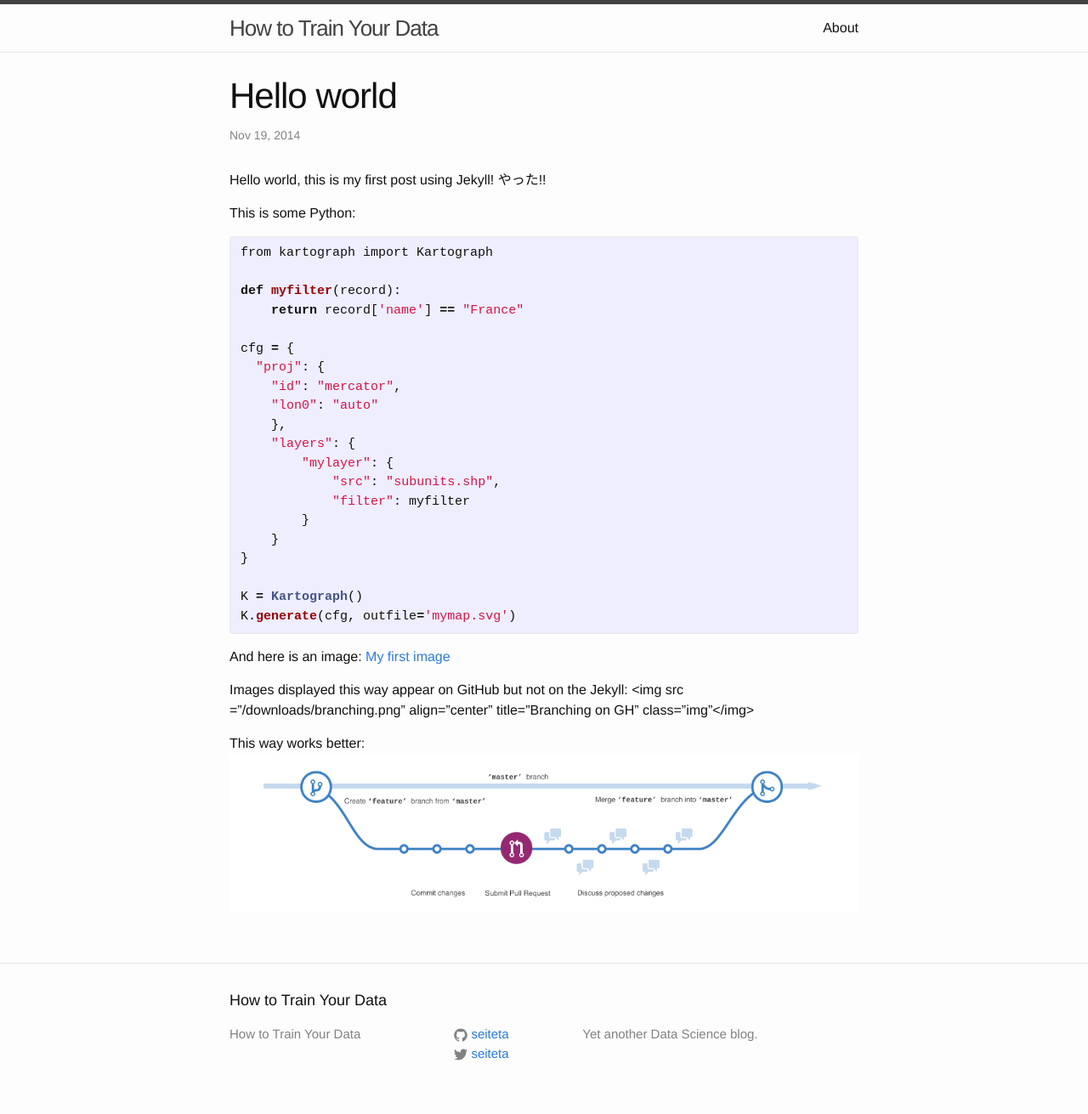
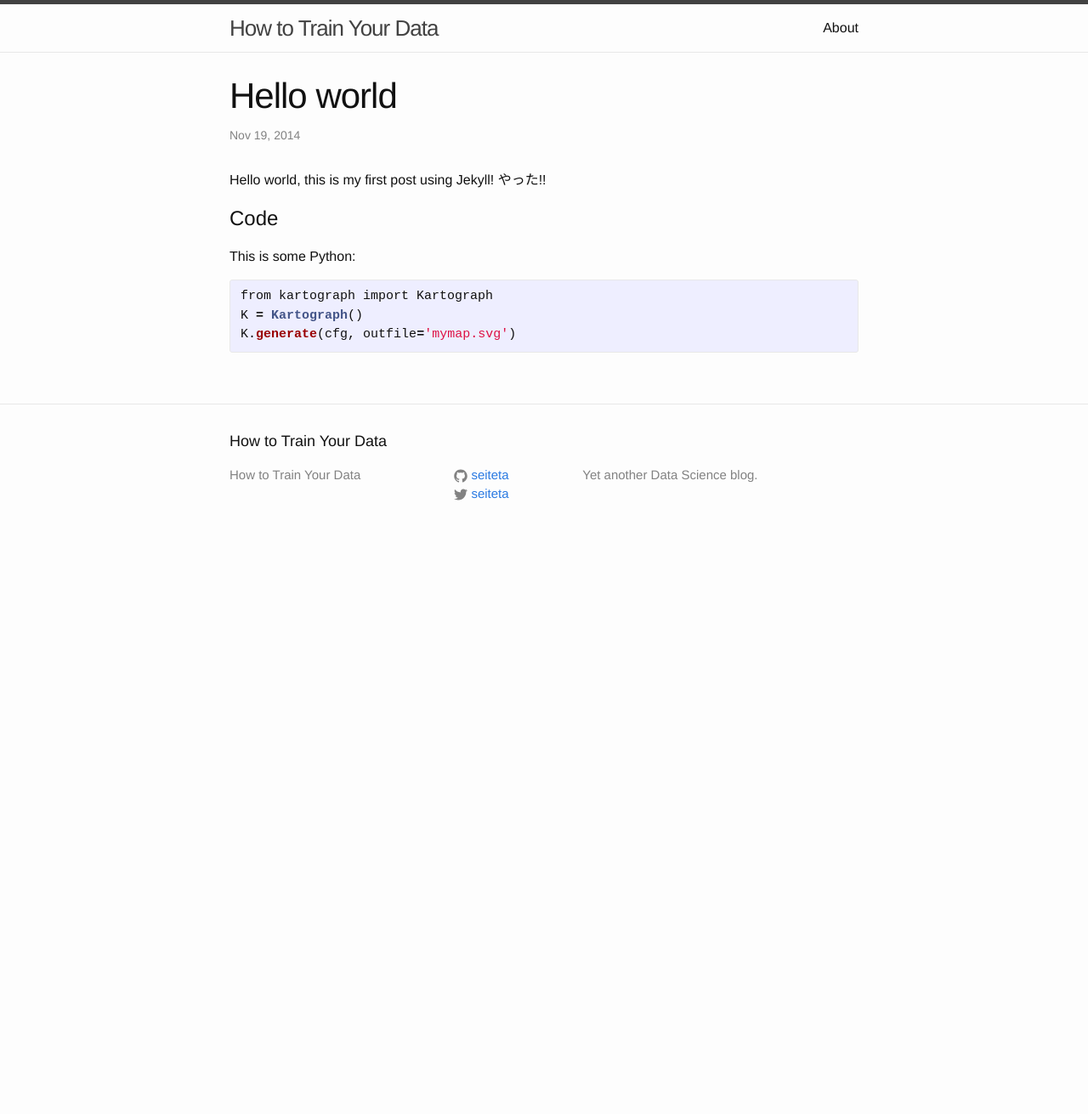
Before and after one commit to seiteta/seiteta.github.io_old, a Jekyll site: the page built from _posts/2014-11-19-hello-world.md, in a window 1280 px wide. Shown: the whole page at 85% size. Built offline with Jekyll 4.4.1, drawn with Linux system fonts in a browser that asks for light colours; after the commit the page ends 900 px from its top, so only the background shows below that.

Commit message:
Update 2014-11-19-hello-world.md

```diff
--- a/_posts/2014-11-19-hello-world.md
+++ b/_posts/2014-11-19-hello-world.md
@@ -6,35 +6,10 @@ title: Hello world
 
 Hello world, this is my first post using Jekyll! やった!!
 
+#Code
 This is some Python:
 {% highlight python %}
 from kartograph import Kartograph
-
-def myfilter(record):
-    return record['name'] == "France"
-
-cfg = {
-  "proj": {
-    "id": "mercator",
-    "lon0": "auto"
-    },
-    "layers": {
-        "mylayer": {
-            "src": "subunits.shp",
-            "filter": myfilter
-        }
-    }
-}
-
 K = Kartograph()
 K.generate(cfg, outfile='mymap.svg')
 {% endhighlight %}
-
-And here is an image:
-[My first image](/downloads/branching.png)
-
-Images displayed this way appear on GitHub but not on the Jekyll:
-<img src ="/downloads/branching.png" align="center" title="Branching on GH" class="img"</img>
-
-This way works better:
-![branching](/downloads/branching.png "Branching on GH")
```
